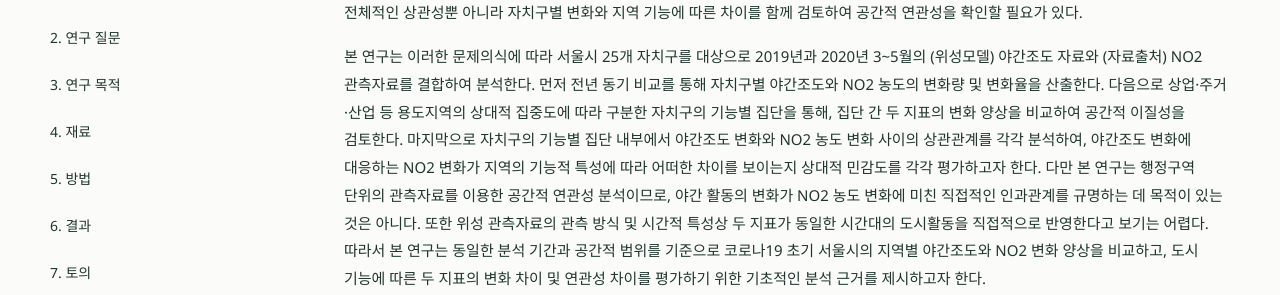
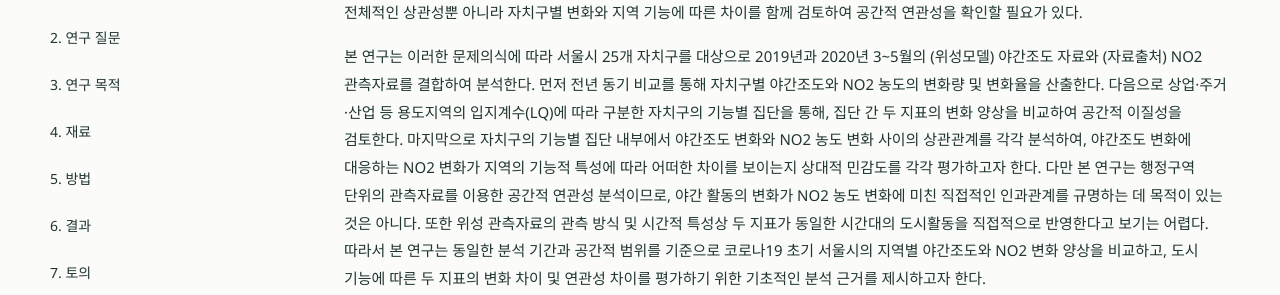
Before and after one commit to rlawkdgns3550-cmyk/surveying2_team03, a Jekyll site: the page built from docs/index.md, in a window 1280 px wide and 900 px high, scrolled down 2434 px. Shown: the part 214-509 px from the top of the window. Built offline with Jekyll 4.4.1, drawn with Linux system fonts in a browser that asks for light colours; part of the change alters nothing that is shown; some of the changed text lies outside the part shown.

Commit message:
202611150001수정
Updated title and subtitle for clarity and specificity.

```diff
--- a/docs/index.md
+++ b/docs/index.md
@@ -1,7 +1,7 @@
 ---
 layout: report
-title: "코로나19 초기 고강도 사회적 거리두기 시기 서울시 자치구별 야간조도와 대기 중 NO₂ 변화의 공간적 연관성"
-subtitle: "자료와 핵심 접근을 명시하는 부제"
+title: "코로나19 초기 고강도 사회적 거리두기 시기 서울시 자치구별 야간조도와 NO₂ 변화의 공간적 연관성"
+subtitle: "도시 지역의 용도 지역 구분을 통한 야간 조도와 NO₂ 변화 분석"
 team: "3조 / 팀명"
 period: "실제 분석 기간: 2019년 3월~5월, 2020년 3월~5월"
 status: "작성 전"
@@ -11,7 +11,7 @@ badge: "빈 학술 보고서 틀"
 ### 초록
 추후 작성 예정. 연구목적 → 자료와 분석 설계 → 핵심 수치 → 해석 및 적용 범위를 한 문단으로 작성. 분석 전에 예상 결과를 실제 결과처럼 기입하지말 것.
 
-**주제어:** NTL, NO2, 자치구
+**주제어:** 야간조도, NO2, 자치구, 용도지역
 
 ## 1. 연구 배경 {#background}
  코로나19 대유행은 도시 활동과 대기환경 사이의 관계를 관찰할 수 있는 중요한 사례가 되었다. 2020년 3월 국내에서는 강화된 사회적 거리두기가 시행되었으며, 집단시설 이용과 대면 활동 등이 제한되면서 교통 및 상업 활동을 비롯한 도시의 일상적 활동 양상에 변화가 나타났다. 이후 5월 6일부터 생활 속 거리두기로 전환되면서 방역 조치의 수준에도 변화가 있었다. 이러한 사회적 변화는 도시의 야간조도와 대기오염물질 배출에 영향을 미쳤을 가능성이 있다. 실제로 [Bauwens et al. (2020)](https://doi.org/10.1029/2020GL087978)은 위성 관측자료를 이용해 코로나19 초기 한국의 주요 도시에서 대기 중 NO2 기둥농도가 전년 동기보다 감소한 현상을 확인했으며, [Liu et al. (2020)](https://doi.org/10.3390/rs12101576)은 중국 본토를 대상으로 코로나19 시기의 인간 활동 및 환경 변화를 분석하여 내륙 대부분의 야간조도 휘도가 감소하였음을 확인하였다. 또한 [Venter et al. (2020)](https://doi.org/10.1073/pnas.2006853117)은 여러 국가의 대기오염 관측자료를 기상조건과 함께 분석하여 코로나19 관련 활동 제한 시기에 NO2를 비롯한 대기오염물질의 감소가 나타났음을 보고하였다. 이러한 연구들은 코로나19 시기의 사회적·경제적 활동 변화가 대기환경 변화와 연관될 수 있으며, 위성 및 지상 관측자료가 그 양상을 분석하는 데 활용될 수 있음을 보여준다.
@@ -22,7 +22,7 @@ badge: "빈 학술 보고서 틀"
 
   코로나19에 따른 야간조도 감소와 NO2 농도 변가 모든 지역에서 동일하게 나타났다고 보기는 어렵다. 서울시의 자치구는 상업 및 업무·주거·산업 등 토지이용과 도시 기능의 구성에서 차이를 보이며, 이에 따라 코로나19 시기의 활동 변화와 대기오염물질 배출 양상도 서로 다르게 나타날 수 있다. 실제로 [코로나바이러스감염증-19 대유행에 따른 서울특별시 자치구의 야간 인공조명 세기 변화 (2021)](https://doi.org/10.16879/jkca.2021.21.2.105)는 서울시 자치구를 대상으로 코로나19 시기의 야간조도 변화와 확진자 수 사이의 상관 관계를 분석하여 주거지역의 야간조도 증가와 일부 상업지역의 야간조도 감소가 함께 나타나는 관련성을 보일 수 있음을 보고하였다. 또한 NO2 변화에 있어서도 [Exploring the Spatial and Temporal Relationship between Air Quality and Urban Land-Use Patterns Based on an Integrated Method](https://www.mdpi.com/2071-1050/12/7/2964?utm_source=chatgpt.com)는 토지이용 구성과 대기오염물질 농도 사이의 관계가 지역별로 다르게 나타날 수 있음을 보였다. 상술한 선행 연구들은 도시 활동의 변화가 지역의 기능적 특성에 따라 서로 다른 양상으로 나타날 수 있음을 보여주며, 이는 자치구의 공간적 특성을 고려한 비교가 필요함을 시사한다. 따라서 야간조도와 NO2의 관계를 분석할 때에는 두 지표의 전체적인 상관성뿐 아니라 자치구별 변화와 지역 기능에 따른 차이를 함께 검토하여 공간적 연관성을 확인할 필요가 있다.
 
- 본 연구는 이러한 문제의식에 따라 서울시 25개 자치구를 대상으로 2019년과 2020년 3~5월의 (위성모델) 야간조도 자료와 (자료출처) NO2 관측자료를 결합하여 분석한다. 먼저 전년 동기 비교를 통해 자치구별 야간조도와 NO2 농도의 변화량 및 변화율을 산출한다. 다음으로 상업·주거·산업 등 용도지역의 상대적 집중도에 따라 구분한 자치구의 기능별 집단을 통해, 집단 간 두 지표의 변화 양상을 비교하여 공간적 이질성을 검토한다. 마지막으로 자치구의 기능별 집단 내부에서 야간조도 변화와 NO2 농도 변화 사이의 상관관계를 각각 분석하여, 야간조도 변화에 대응하는 NO2 변화가 지역의 기능적 특성에 따라 어떠한 차이를 보이는지 상대적 민감도를 각각 평가하고자 한다. 다만 본 연구는 행정구역 단위의 관측자료를 이용한 공간적 연관성 분석이므로, 야간 활동의 변화가 NO2 농도 변화에 미친 직접적인 인과관계를 규명하는 데 목적이 있는 것은 아니다. 또한 위성 관측자료의 관측 방식 및 시간적 특성상 두 지표가 동일한 시간대의 도시활동을 직접적으로 반영한다고 보기는 어렵다. 따라서 본 연구는 동일한 분석 기간과 공간적 범위를 기준으로 코로나19 초기 서울시의 지역별 야간조도와 NO2 변화 양상을 비교하고, 도시 기능에 따른 두 지표의 변화 차이 및 연관성 차이를 평가하기 위한 기초적인 분석 근거를 제시하고자 한다.
+ 본 연구는 이러한 문제의식에 따라 서울시 25개 자치구를 대상으로 2019년과 2020년 3~5월의 (위성모델) 야간조도 자료와 (자료출처) NO2 관측자료를 결합하여 분석한다. 먼저 전년 동기 비교를 통해 자치구별 야간조도와 NO2 농도의 변화량 및 변화율을 산출한다. 다음으로 상업·주거·산업 등 용도지역의 입지계수(LQ)에 따라 구분한 자치구의 기능별 집단을 통해, 집단 간 두 지표의 변화 양상을 비교하여 공간적 이질성을 검토한다. 마지막으로 자치구의 기능별 집단 내부에서 야간조도 변화와 NO2 농도 변화 사이의 상관관계를 각각 분석하여, 야간조도 변화에 대응하는 NO2 변화가 지역의 기능적 특성에 따라 어떠한 차이를 보이는지 상대적 민감도를 각각 평가하고자 한다. 다만 본 연구는 행정구역 단위의 관측자료를 이용한 공간적 연관성 분석이므로, 야간 활동의 변화가 NO2 농도 변화에 미친 직접적인 인과관계를 규명하는 데 목적이 있는 것은 아니다. 또한 위성 관측자료의 관측 방식 및 시간적 특성상 두 지표가 동일한 시간대의 도시활동을 직접적으로 반영한다고 보기는 어렵다. 따라서 본 연구는 동일한 분석 기간과 공간적 범위를 기준으로 코로나19 초기 서울시의 지역별 야간조도와 NO2 변화 양상을 비교하고, 도시 기능에 따른 두 지표의 변화 차이 및 연관성 차이를 평가하기 위한 기초적인 분석 근거를 제시하고자 한다.
 
 
 ## 2. 연구 질문 {#question}
```
